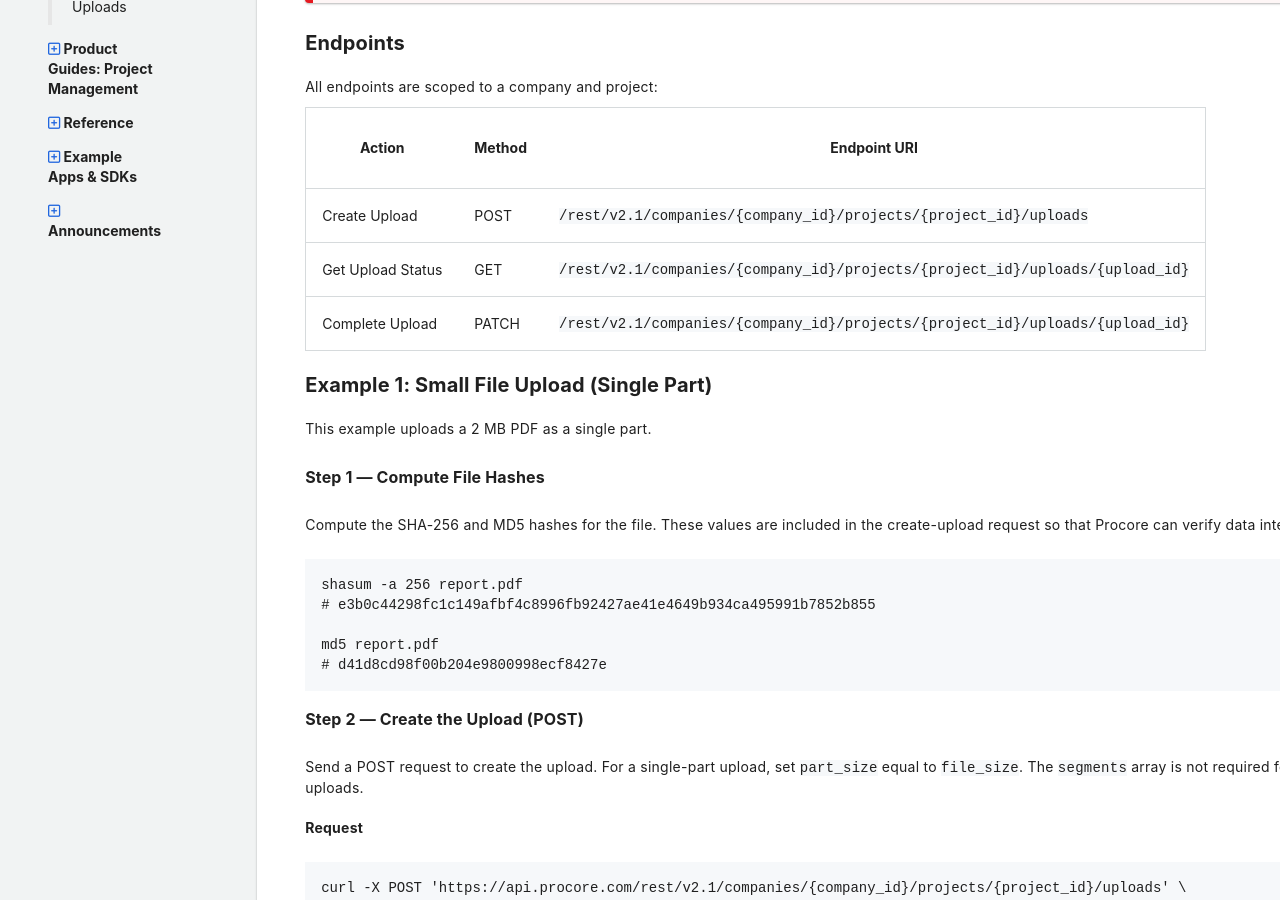
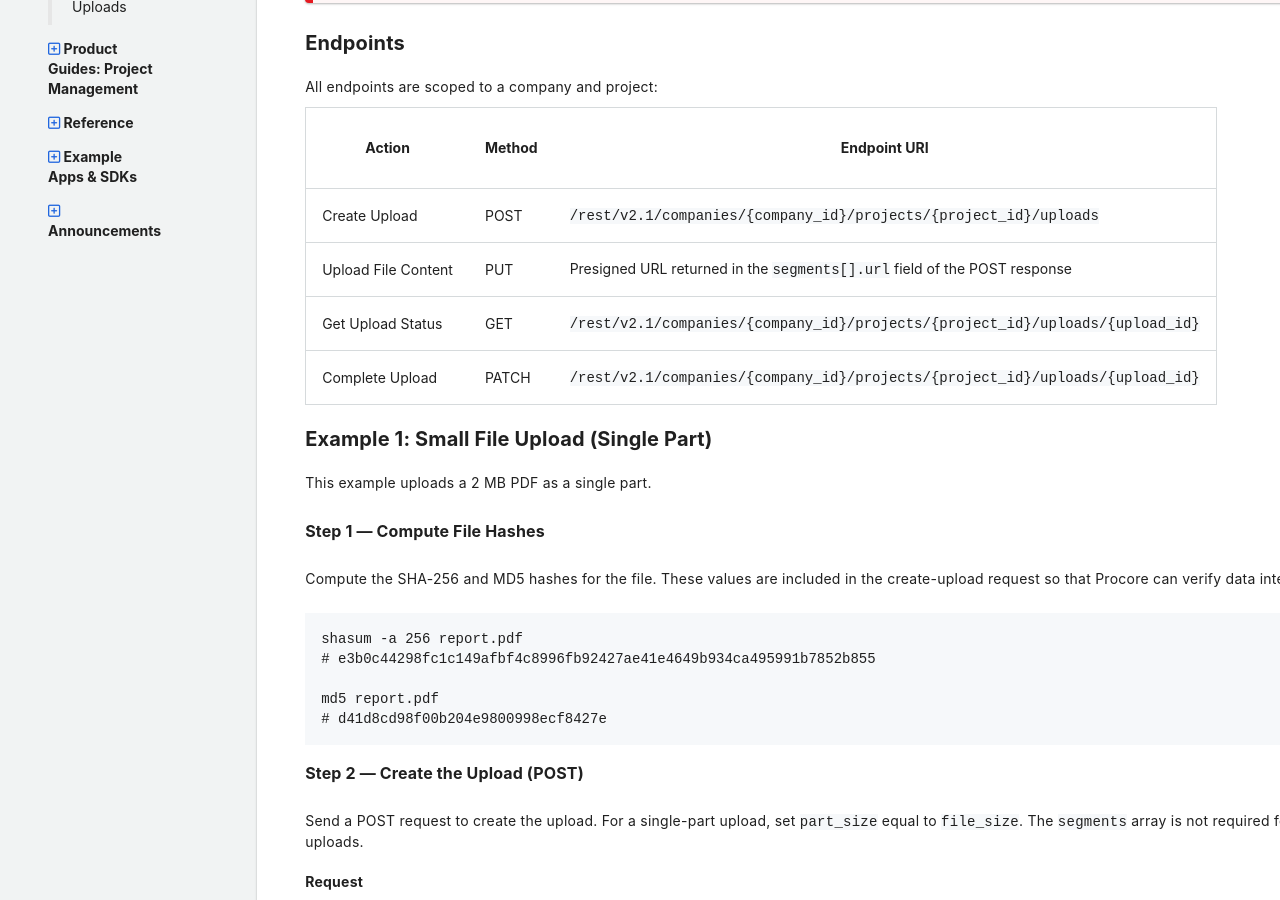
Before and after one commit to procore/documentation, a Jekyll site: the page built from tutorials/tutorial_unified_uploads.md, in a window 1280 px wide and 900 px high, scrolled down 961 px. Built offline with Jekyll 4.4.1, drawn with Linux system fonts in a browser that asks for light colours; comment, search, counter and statistics services are not loaded.

Commit message:
docs: add PUT upload file content row to endpoints table
Made-with: Cursor

```diff
--- a/tutorials/tutorial_unified_uploads.md
+++ b/tutorials/tutorial_unified_uploads.md
@@ -45,6 +45,7 @@ All endpoints are scoped to a company and project:
 | Action | Method | Endpoint URI |
 |---|---|---|
 | Create Upload | POST | `/rest/v2.1/companies/{company_id}/projects/{project_id}/uploads` |
+| Upload File Content | PUT | Presigned URL returned in the `segments[].url` field of the POST response |
 | Get Upload Status | GET | `/rest/v2.1/companies/{company_id}/projects/{project_id}/uploads/{upload_id}` |
 | Complete Upload | PATCH | `/rest/v2.1/companies/{company_id}/projects/{project_id}/uploads/{upload_id}` |
 
```
